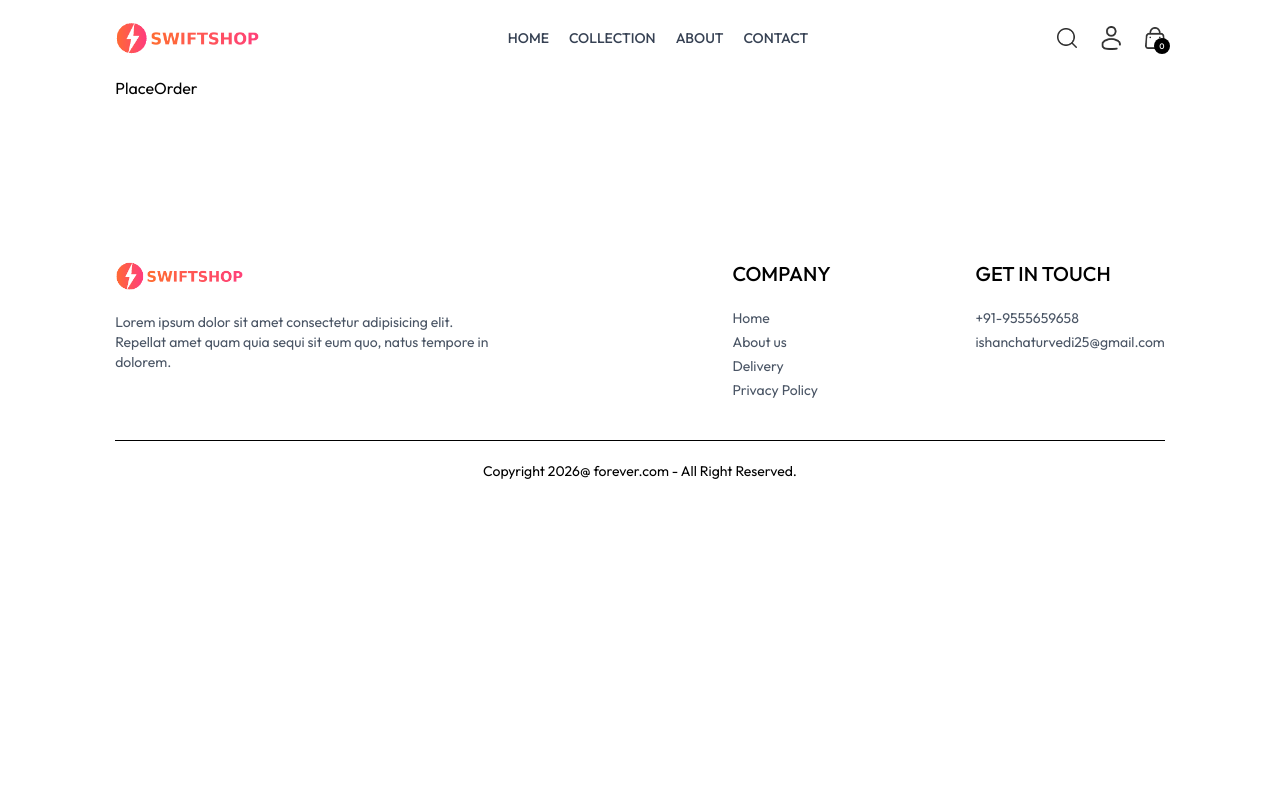
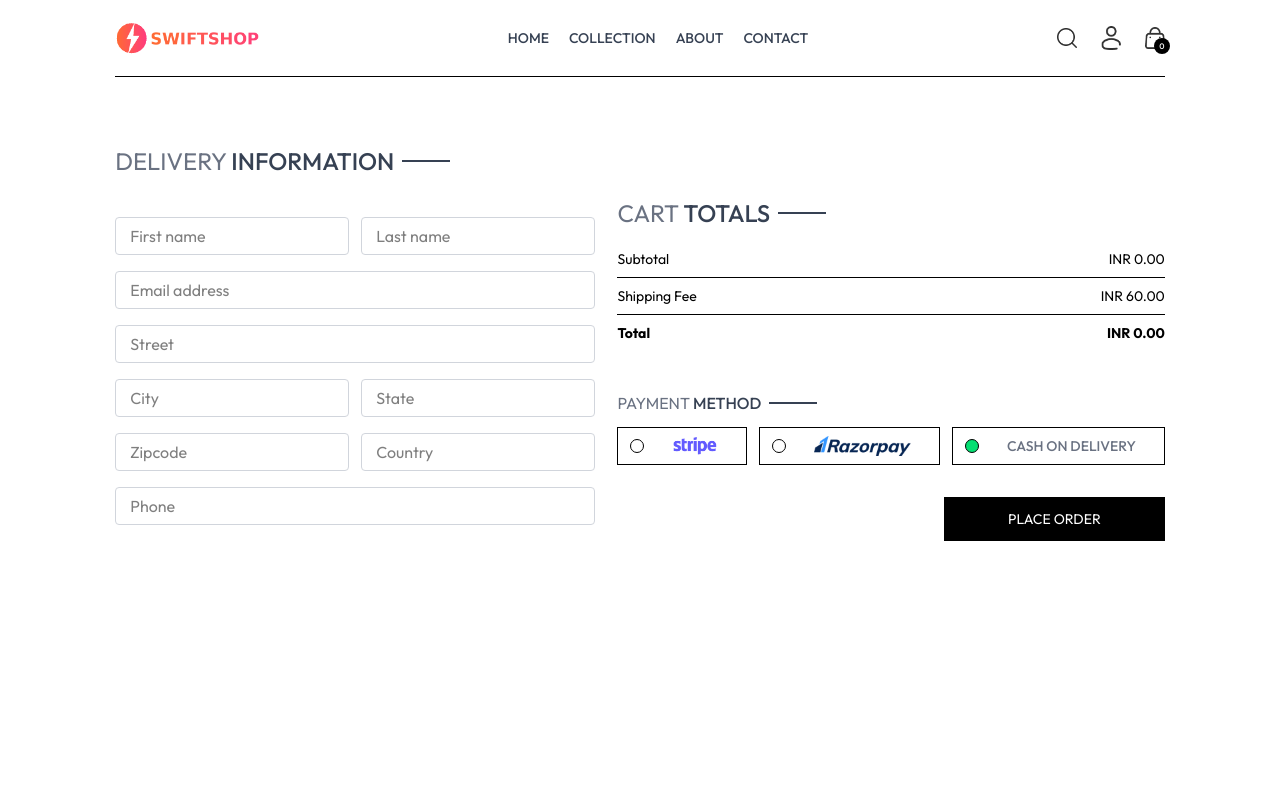
Before and after one commit to ishanchaturvedi25/SwiftShop, a React (Vite) app in the folder frontend/: page /place-order in a window 1280 px wide. Shown: the top 800 px of the page. Built offline with nearby package versions, Linux system fonts and the light colour scheme; no server answers.

Commit message:
Add payment method logos and enhance PlaceOrder component with delivery and payment information

```diff
--- a/frontend/src/assets/assets.js
+++ b/frontend/src/assets/assets.js
@@ -12,6 +12,8 @@
 import star_icon from './star_icon.png'
 import star_dull_icon from './star_dull_icon.png'
 import bin_icon from './bin_icon.png'
+import stripe_logo from './stripe_logo.png'
+import razorpay_logo from './razorpay_logo.png'
 
 export const assets = {
     logo,
@@ -28,4 +30,6 @@
     star_icon,
     star_dull_icon,
     bin_icon,
+    stripe_logo,
+    razorpay_logo,
 }
--- a/frontend/src/pages/PlaceOrder.jsx
+++ b/frontend/src/pages/PlaceOrder.jsx
@@ -1,8 +1,67 @@
-import React from 'react'
+import React, { useContext, useState } from 'react'
+import Title from '../components/Title'
+import CartTotal from '../components/CartTotal'
+import { assets } from '../assets/assets'
+import { ShopContext } from '../context/ShopContext'
 
 const PlaceOrder = () => {
+
+  const [method, setMethod] = useState('cod');
+
+  const { navigate } = useContext(ShopContext);
+
   return (
-    <div>PlaceOrder</div>
+    <div className='flex flex-col sm:flex-row justify-between gap-4 pt-5 sm:pt-14 min-h-[80vh] border-t'>
+      <div className='flex flex-col gap-4 w-full sm:max-w-120'>
+        <div className='text-xl sm:text-2xl my-3'>
+          <Title text1={'DELIVERY'} text2={'INFORMATION'} />
+        </div>
+
+        <div className='flex gap-3'>
+          <input type="text" placeholder='First name' className='border border-gray-300 rounded py-1.5 px-3.5 w-full' />
+          <input type="text" placeholder='Last name' className='border border-gray-300 rounded py-1.5 px-3.5 w-full' />
+        </div>
+        <input type="email" placeholder='Email address' className='border border-gray-300 rounded py-1.5 px-3.5 w-full' />
+        <input type="email" placeholder='Street' className='border border-gray-300 rounded py-1.5 px-3.5 w-full' />
+        <div className='flex gap-3'>
+          <input type="text" placeholder='City' className='border border-gray-300 rounded py-1.5 px-3.5 w-full' />
+          <input type="text" placeholder='State' className='border border-gray-300 rounded py-1.5 px-3.5 w-full' />
+        </div>
+        <div className='flex gap-3'>
+          <input type="number" placeholder='Zipcode' className='border border-gray-300 rounded py-1.5 px-3.5 w-full' />
+          <input type="text" placeholder='Country' className='border border-gray-300 rounded py-1.5 px-3.5 w-full' />
+        </div>
+        <input type="number" placeholder='Phone' className='border border-gray-300 rounded py-1.5 px-3.5 w-full' />
+      </div>
+
+      <div className='mt-8'>
+        <div className='mt-8 min-w-80'>
+          <CartTotal />
+        </div>
+
+        <div className='mt-12'>
+          <Title text1={'PAYMENT'} text2={'METHOD'} />
+          <div className='flex gap-3 flex-col lg:flex-row'>
+            <div onClick={() => setMethod('stripe')} className='flex items-center gap-3 border p-2 px-3 cursor-pointer'>
+              <p className={`min-w-3.5 h-3.5 border rounded-full ${method === 'stripe' ? 'bg-green-400' : ''}`}></p>
+              <img src={assets.stripe_logo} alt="" className='h-5 mx-4' />
+            </div>
+            <div onClick={() => setMethod('razorpay')} className='flex items-center gap-3 border p-2 px-3 cursor-pointer'>
+              <p className={`min-w-3.5 h-3.5 border rounded-full ${method === 'razorpay' ? 'bg-green-400' : ''}`}></p>
+              <img src={assets.razorpay_logo} alt="" className='h-5 mx-4' />
+            </div>
+            <div onClick={() => setMethod('cod')} className='flex items-center gap-3 border p-2 px-3 cursor-pointer'>
+              <p className={`min-w-3.5 h-3.5 border rounded-full ${method === 'cod' ? 'bg-green-400' : ''}`}></p>
+              <p className='text-gray-500 text-sm font-medium mx-4'>CASH ON DELIVERY</p>
+            </div>
+          </div>
+
+          <div className='w-full text-end mt-8'>
+            <button onClick={() => navigate('/orders')} className='bg-black text-white px-16 py-3 text-sm cursor-pointer'>PLACE ORDER</button>
+          </div>
+        </div>
+      </div>
+    </div>
   )
 }
 
```
Also changed, not shown: frontend/src/assets/razorpay_logo.png (added), frontend/src/assets/stripe_logo.png (added).
